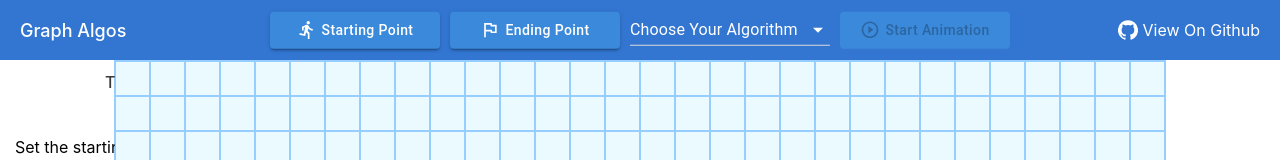
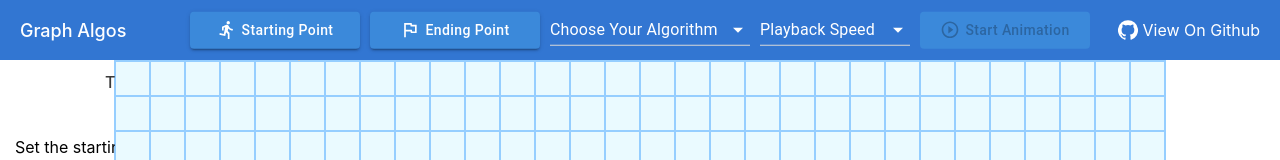
Before and after one commit to DanielJDupont/graph-algos, a Next.js app: page / in a window 1280 px wide. Shown: the top 160 px of the page. Built offline with nearby package versions, Linux system fonts and the light colour scheme.

Commit message:
algo speed

```diff
--- a/components/navbar/index.module.scss
+++ b/components/navbar/index.module.scss
@@ -19,6 +19,27 @@
     color: white;
     margin: 0 5px;
     width: 200px;
+    svg {
+      color: white;
+    }
+
+    &:hover:not(.Mui-disabled):before {
+      border-color: rgb(220, 220, 220) !important;
+    }
+
+    &:before {
+      border-color: rgb(215, 215, 215);
+    }
+
+    &:after {
+      border-color: rgb(215, 215, 215);
+    }
+  }
+
+  .playbackSelector {
+    color: white;
+    margin: 0 5px;
+    width: 150px;
     svg {
       color: white;
     }
--- a/components/navbar/index.tsx
+++ b/components/navbar/index.tsx
@@ -5,7 +5,7 @@ import { AlgorithmChoice, MouseMode } from '../dataTypes';
 import { depthFirstSearch, breadthFirstSearch } from '../matrix/algorithms';
 import { MatrixContext } from '../matrixContext';
 
-import { Button, MenuItem, Select, Tooltip } from '@material-ui/core';
+import { Button, MenuItem, Select, Tooltip, Slider } from '@material-ui/core';
 import {
   PlayCircleOutline,
   FlagOutlined,
@@ -105,6 +105,28 @@ export const Navbar = () => {
           </MenuItem>
         </Select>
 
+        <Select
+          className={styles.playbackSelector}
+          value={algorithmChoice}
+          disabled={isDisplayingAlgorithm}
+          onChange={(event: any) => {
+            setAlgorithmChoice(event.target.value);
+            console.log(event.target.value);
+          }}
+        >
+          <MenuItem value={AlgorithmChoice.ChooseYourAlgorithm} disabled>
+            Playback Speed
+          </MenuItem>
+          <MenuItem value={AlgorithmChoice.DepthFirstSearch}>0.25</MenuItem>
+          <MenuItem value={AlgorithmChoice.DepthFirstSearch}>0.5</MenuItem>
+          <MenuItem value={AlgorithmChoice.DepthFirstSearch}>0.75</MenuItem>
+          <MenuItem value={AlgorithmChoice.BreadthFirstSearch}>1.0</MenuItem>
+          <MenuItem value={AlgorithmChoice.BreadthFirstSearch}>1.25</MenuItem>
+          <MenuItem value={AlgorithmChoice.BreadthFirstSearch}>1.50</MenuItem>
+          <MenuItem value={AlgorithmChoice.BreadthFirstSearch}>1.75</MenuItem>
+          <MenuItem value={AlgorithmChoice.BreadthFirstSearch}>2.0</MenuItem>
+        </Select>
+
         {!isDisplayingAlgorithm && (
           <Button
             className={styles.button}
```
